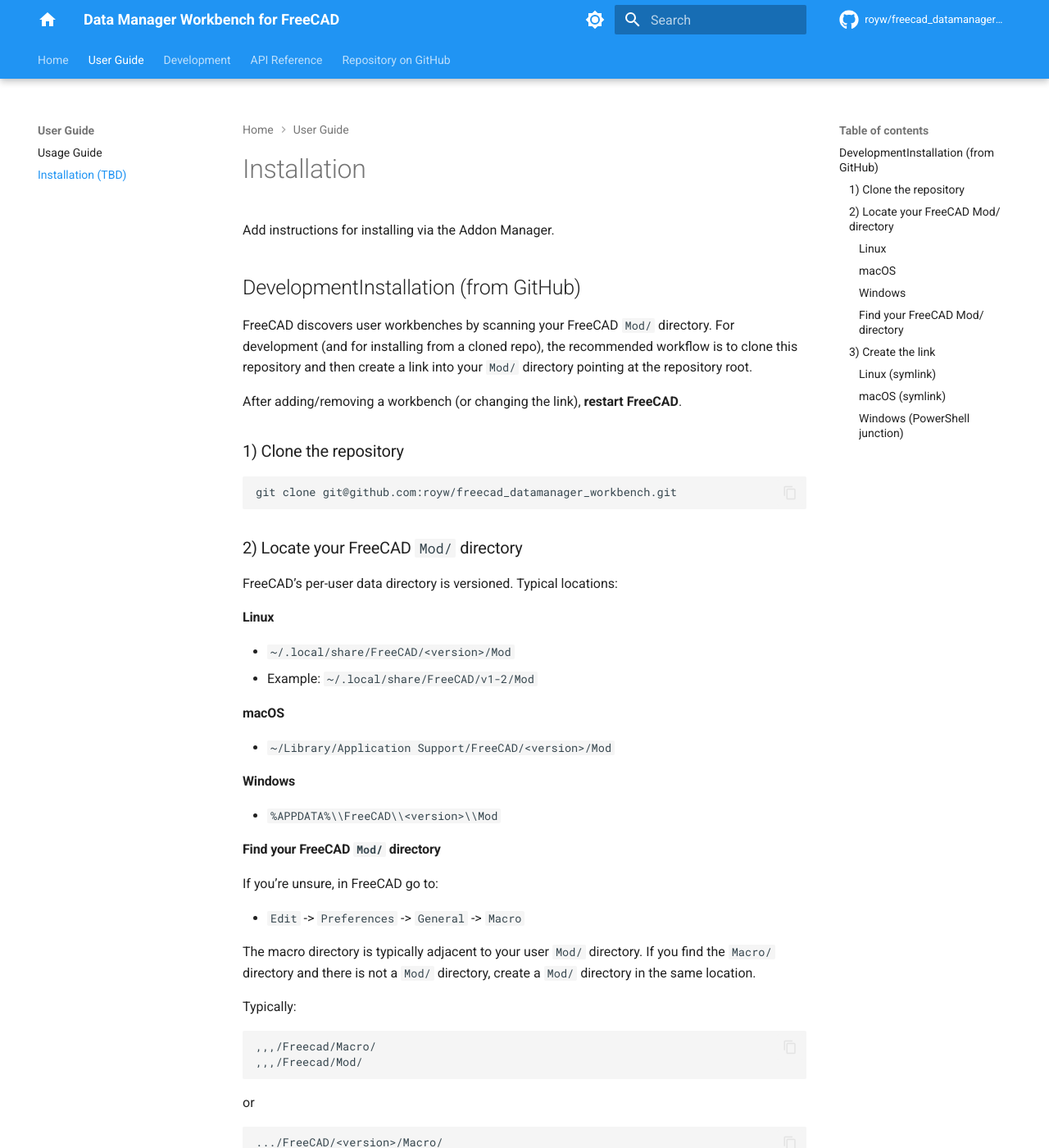
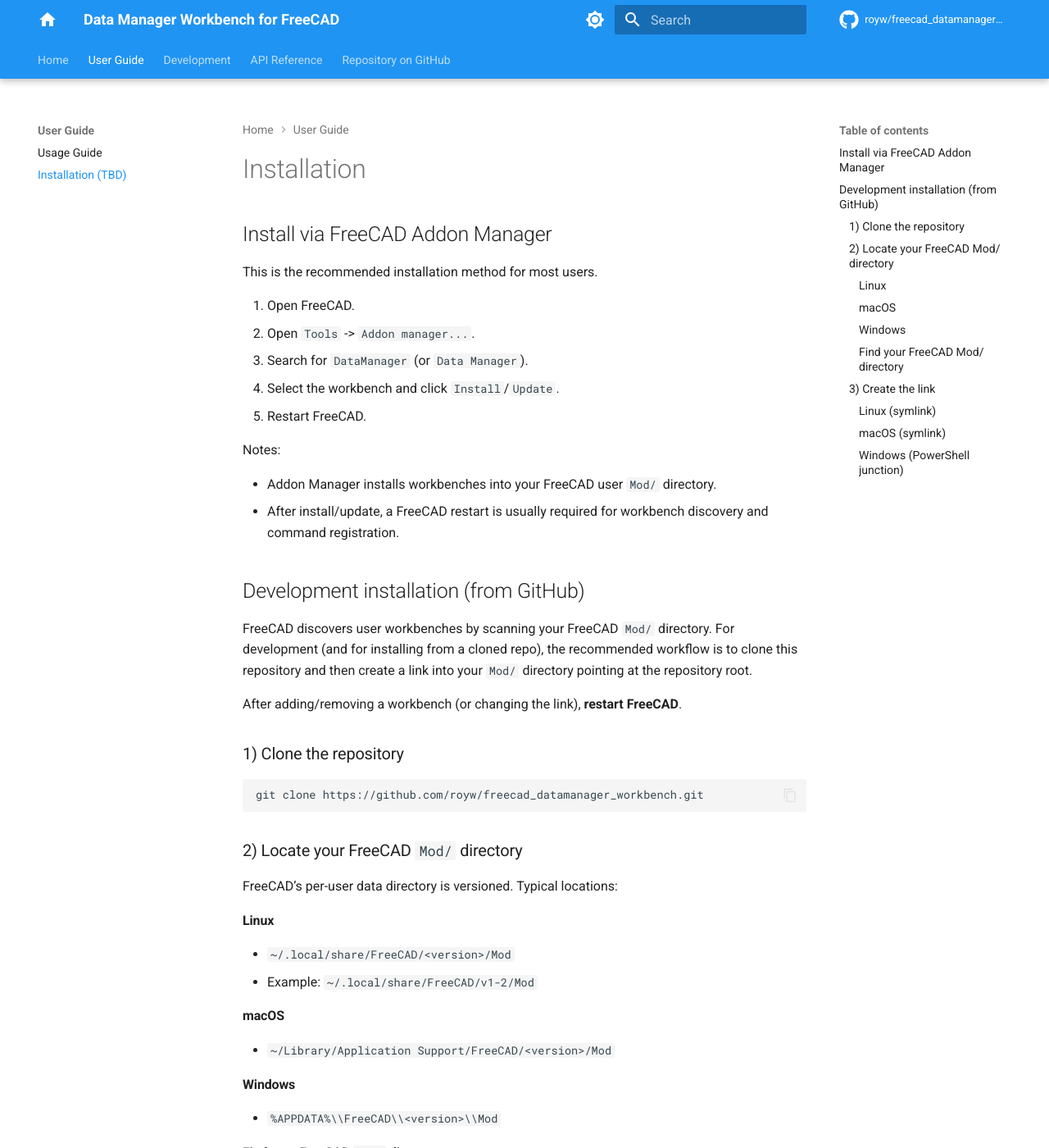
Before and after one commit to royw/freecad_datamanager_workbench, an MkDocs documentation site: the page built from docs/install.md, in a window 1280 px wide and 1400 px high. Shown: the whole window at 82% size. Built offline with MkDocs 1.6.1 and Material for MkDocs 9.7.7, drawn with Linux system fonts in a browser that asks for light colours; comment, search, counter and statistics services are not loaded; some of the changed text lies outside the part shown.

Commit message:
docs: add addon manager install instructions

````diff
--- a/docs/install.md
+++ b/docs/install.md
@@ -1,8 +1,21 @@
 # Installation
 
-Add instructions for installing via the Addon Manager.
+## Install via FreeCAD Addon Manager
 
-## DevelopmentInstallation (from GitHub)
+This is the recommended installation method for most users.
+
+1. Open FreeCAD.
+1. Open `Tools` -> `Addon manager...`.
+1. Search for `DataManager` (or `Data Manager`).
+1. Select the workbench and click `Install`/`Update`.
+1. Restart FreeCAD.
+
+Notes:
+
+- Addon Manager installs workbenches into your FreeCAD user `Mod/` directory.
+- After install/update, a FreeCAD restart is usually required for workbench discovery and command registration.
+
+## Development installation (from GitHub)
 
 FreeCAD discovers user workbenches by scanning your FreeCAD `Mod/` directory. For development (and for installing
 from a cloned repo), the recommended workflow is to clone this repository and then create a link into your `Mod/`
@@ -13,7 +26,7 @@
 ### 1) Clone the repository
 
 ```sh
-git clone git@github.com:royw/freecad_datamanager_workbench.git
+git clone https://github.com/royw/freecad_datamanager_workbench.git
 ```
 
 ### 2) Locate your FreeCAD `Mod/` directory
@@ -42,20 +55,6 @@
 The macro directory is typically adjacent to your user `Mod/` directory.
 If you find the `Macro/` directory and there is not a `Mod/` directory, create a `Mod/` directory in the same location.
 
-Typically:
-
-```bash
-,,,/Freecad/Macro/
-,,,/Freecad/Mod/
-```
-
-or
-
-```bash
-.../FreeCAD/<version>/Macro/
-.../FreeCAD/<version>/Mod/
-```
-
 ### 3) Create the link
 
 Link the repository’s directory into your FreeCAD user `Mod/` directory.
````
